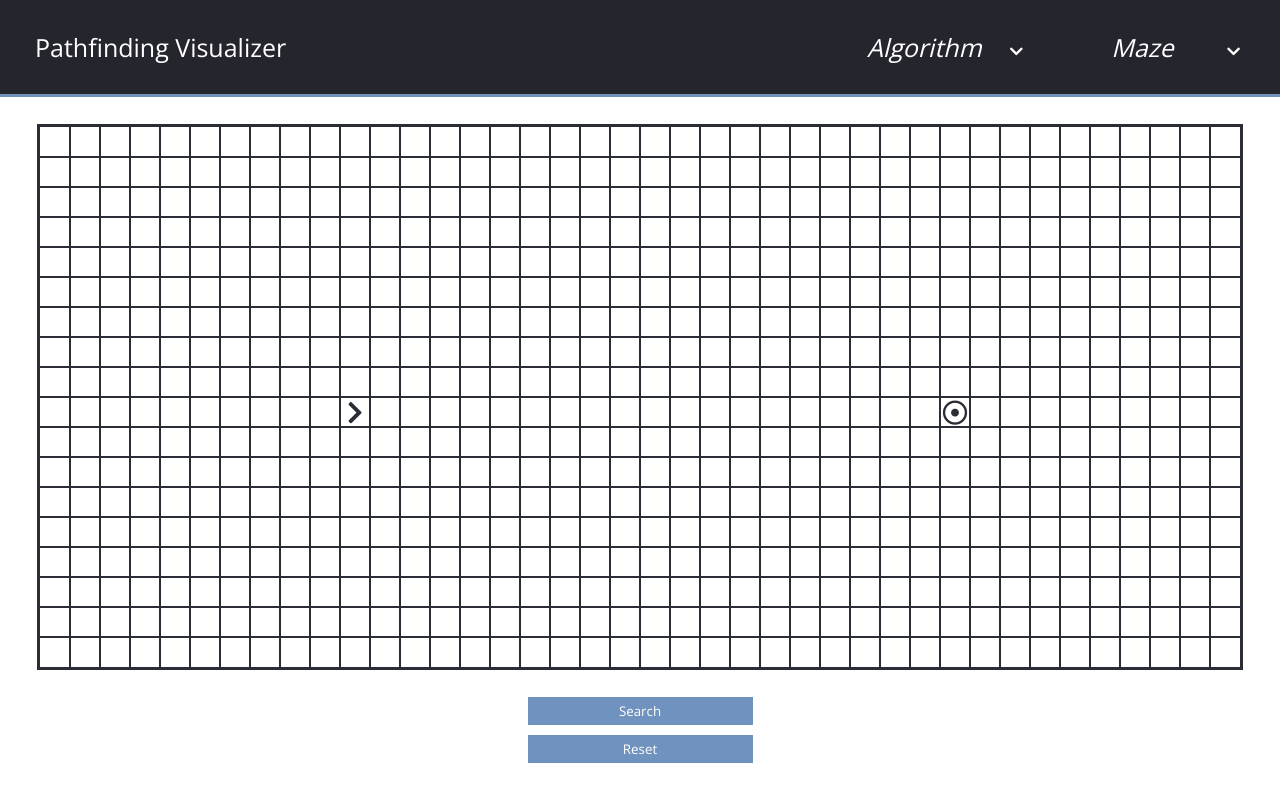
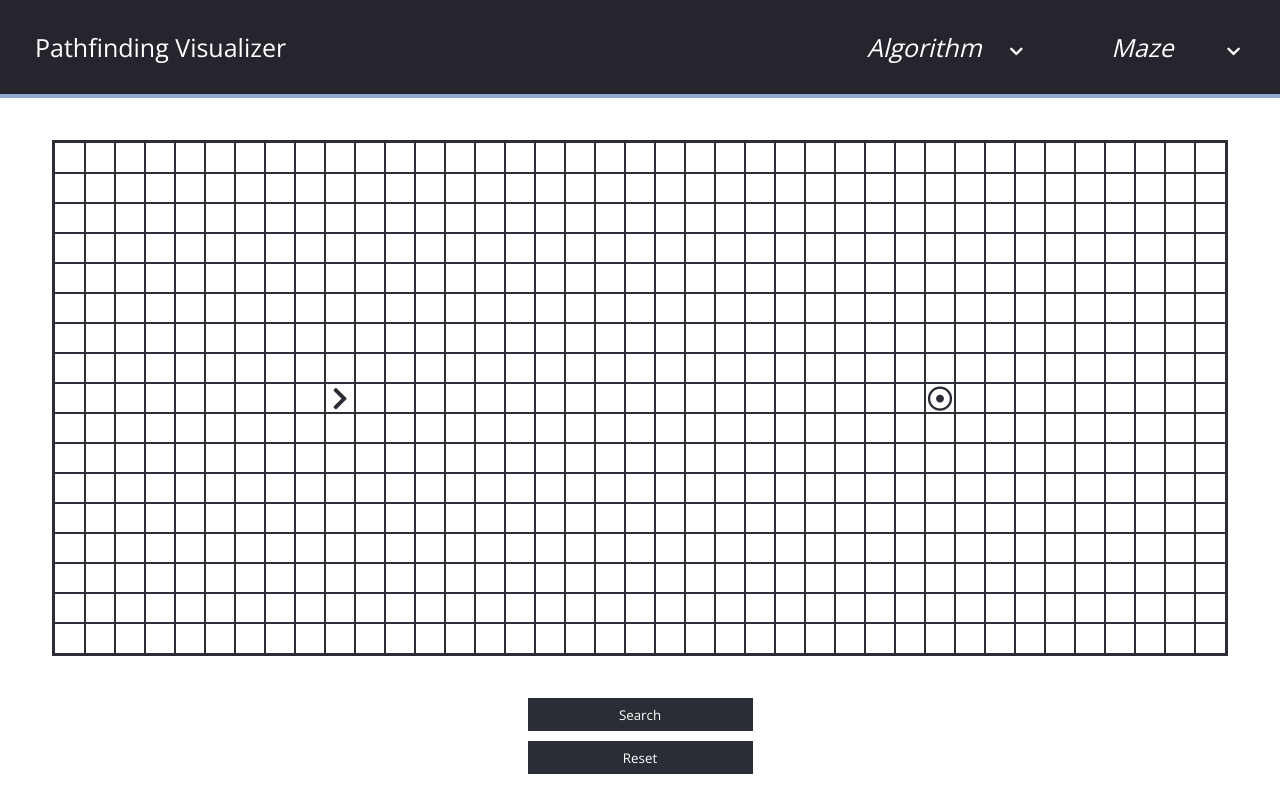
Before and after one commit to Daniel-Hinz/Pathfinding-Visualizer, a React (Create React App) app: page / in a window 1280 px wide. Built offline with nearby package versions, Linux system fonts and the light colour scheme.

Commit message:
merged maze and pathfinding algos

```diff
--- a/src/algorithms/maze/backtrack.js
+++ b/src/algorithms/maze/backtrack.js
@@ -34,16 +34,16 @@ function getBarrier(grid, row1, col1, row2, col2){
 function getNeighbor(grid, node) {
     let neighbors = [];
 
-    if (node.row > 0 && grid[node.row-2][node.col].visited !== true && grid[node.row-2][node.col].type !== 'start')
+    if (node.row > 0 && grid[node.row-2][node.col].visited !== true)
         neighbors.push(grid[node.row-2][node.col]);
 
-    if (node.col+2 < grid[0].length && grid[node.row][node.col+2].visited !== true && grid[node.row][node.col+2].type !== 'start')
+    if (node.col+2 < grid[0].length && grid[node.row][node.col+2].visited !== true)
         neighbors.push(grid[node.row][node.col+2]);
 
-    if (node.row+2 < grid.length && grid[node.row+2][node.col].visited !== true && grid[node.row+2][node.col].type !== 'start')
+    if (node.row+2 < grid.length && grid[node.row+2][node.col].visited !== true)
         neighbors.push(grid[node.row+2][node.col]);
 
-    if (node.col > 0 && grid[node.row][node.col-2].visited !== true && grid[node.row][node.col-2].type !== 'start')
+    if (node.col > 0 && grid[node.row][node.col-2].visited !== true)
         neighbors.push(grid[node.row][node.col-2]);
 
     return neighbors[Math.floor(Math.random() * neighbors.length)];
--- a/src/algorithms/maze/division.js
+++ b/src/algorithms/maze/division.js
@@ -22,9 +22,7 @@ export default function division(component, grid, row, col, old) {
         }
 
         // get gap node
-        let gap = 0;
-        if (col-1 < 0 || grid[0].length > component.state.nodes[0][component.state.nodes.length-1].col)
-            gap = Math.floor(Math.random() * grid[0].length);
+        let gap =  Math.floor(Math.random() * grid[0].length);
 
         // draw the line from starting col
         for (let i = col; i < col + grid[0].length; ++i) {
@@ -72,9 +70,7 @@ export default function division(component, grid, row, col, old) {
         }
 
         // get gap node
-        let gap = 0;
-        if (row-1 < 0 || grid.length > component.state.nodes[component.state.nodes.length-1][0].row)
-            gap = Math.floor(Math.random() * grid.length);
+        let gap = Math.floor(Math.random() * grid.length);
 
         // draw line from start row
         for (let i = row; i < row + grid.length; ++i) {
--- a/src/algorithms/maze/random.js
+++ b/src/algorithms/maze/random.js
@@ -1,6 +1,4 @@
-export default function randomMaze(component) {
-    let grid = component.state.nodes;
-
+export default function randomMaze(component, grid) {
     for(let row = 0; row < grid.length; ++row) {
         for (let col = 0; col < grid[0].length; ++col) {
 
--- a/src/algorithms/pathfinding/astar.js
+++ b/src/algorithms/pathfinding/astar.js
@@ -3,7 +3,6 @@ function AStar(component, start, end) {
 
     // initialize variables
     let open     = [];
-    let camefrom = [];
     let count    = 0;
 
     // set node values
@@ -59,10 +58,10 @@ function AStar(component, start, end) {
 function getNeighbors(grid, node) {
     let neighbors = [];
 
-    if (node.row - 1 > 0 && grid[node.row-1][node.col].visited === false)
+    if (node.row > 0 && grid[node.row-1][node.col].visited === false)
         neighbors.push(grid[node.row-1][node.col]);
 
-    if (node.col - 1 > 0 && grid[node.row][node.col-1].visited === false)
+    if (node.col > 0 && grid[node.row][node.col-1].visited === false)
         neighbors.push(grid[node.row][node.col-1]);
 
     if (node.row + 1 < grid.length && grid[node.row+1][node.col].visited === false)
@@ -79,9 +78,4 @@ function getDistance(a, b) {
     return Math.hypot(a.row - b.row, a.col - b.col);
 }
 
-// builds best path
-function reconstruct(end) {
-
-}
-
 export default AStar;
--- a/src/algorithms/pathfinding/dijkstras.js
+++ b/src/algorithms/pathfinding/dijkstras.js
@@ -22,20 +22,24 @@ function Dijkstras(component, start, end) {
         // sort queue by distance (asc)
         queue.sort((first, second) => {
             return first.dist - second.dist;
-        })
+        });
 
-        // get element with lowest distance, update it, and remove it from queue
+        // get element with lowest distance and remove it from queue
         let current = queue.shift();
+
+        // return if at destination trapped
+        if ((current.row === end.row && current.col === end.col) || current.dist === Number.MAX_VALUE)
+            return console.log("finished");
+
+        // update node
         setTimeout(() => {
             component.setNode(current.row, current.col, 'type', 'visited', 'visited', true);
         }, 25 * count++);
 
-        // return if at destination
-        if (current.row === end.row && current.col === end.col)
-            return console.log("reached");
+        // get neighbors of current, return if none
+        let neighbors = getNeighbors(component.state.nodes, current);
 
-        // check each neighbor of current
-        let neighbors = getNeighbors(component.state.nodes, current);
+        // evaluate each neighbors
         for (let i = 0; i < neighbors.length; ++i) {
 
             // update distance of element with
--- a/src/components/main.jsx
+++ b/src/components/main.jsx
@@ -43,8 +43,8 @@ class Main extends React.Component {
 
     generateGrid() {
         let main = document.querySelector('.main');
-        let numCols = Math.floor(main.offsetWidth / 30) - 2;
-        let numRows = Math.floor(main.offsetHeight / 30) - 2;
+        let numCols = ((Math.floor(main.offsetWidth / 30) - 2) % 2 === 1) ? (Math.floor(main.offsetWidth / 30) - 2) : (Math.floor(main.offsetWidth / 30) - 2) - 1;
+        let numRows = ((Math.floor(main.offsetHeight / 30) - 2) % 2 === 1) ? (Math.floor(main.offsetHeight / 30) - 2) : (Math.floor(main.offsetHeight / 30) - 2) - 1;
 
         let grid = [];
         for (let row = 0; row < numRows; ++row) {
@@ -79,7 +79,9 @@ class Main extends React.Component {
             for (let col = 0; col < this.state.nodes[0].length; ++col) {
                 let node = {...grid[row][col]}
 
-                if (attr === 'visited')
+                if (attr === 'type' && (grid[row][col].type === 'start' || grid[row][col].type === 'end'))
+                    continue;
+                else if (attr === 'visited')
                     node[attr] = (node.type === 'barrier') ? true : false;
                 else
                     node[attr] = value;
@@ -98,8 +100,8 @@ class Main extends React.Component {
             for (let col = 0; col < this.state.nodes[0].length; ++col) {
                 if (row === newRow && col === newCol) {
                     let node = {...grid[row][col]}
-                    node[attr1] = val1;
-                    node[attr2] = val2;
+                    node[attr1]    = val1;
+                    node[attr2]    = val2;
                     grid[row][col] = node;
                 }
             }
@@ -107,7 +109,7 @@ class Main extends React.Component {
 
         this.setState({
             start: (val1 === 'start') ? grid[newRow][newCol] : this.state.start,
-            end: (val1 === 'end') ? grid[newRow][newCol] : this.state.end,
+            end:   (val1 === 'end'  ) ? grid[newRow][newCol] : this.state.end,
             nodes: grid
         });
     }
@@ -125,8 +127,7 @@ class Main extends React.Component {
                         }}>
                             <option value=''>Algorithm</option>
                             <option value='Dijkstras'>Dijkstras</option>
-                            <option value='A*'>A*</option>
-                            <option value='Swarm'>Swarm</option>
+                            <option value='A*'>A* Search</option>
                             <option value='Breadth'>Breadth First</option>
                             <option value='Depth'>Depth First</option>
                         </select>
@@ -139,8 +140,7 @@ class Main extends React.Component {
                             switch(e.target.value) {
                                 case 'Backtrack': this.setGrid('type', 'barrier'); backtrack (this, this.state.nodes[0][0]); break;
                                 case 'Division':  this.setGrid('type', '');        division  (this, this.state.nodes,0,0,0); break;
-                                case 'Random':    this.setGrid('type', '');        randomMaze(this);                         break;
-                                default: ;
+                                case 'Random':    this.setGrid('type', '');        randomMaze(this, this.state.nodes);       break;
                             }
                             this.setGrid('visited', true);
                         }}>
@@ -176,11 +176,11 @@ class Main extends React.Component {
                     <div className='control-panel'>
                         <input type="button" value='Search' onClick={() => {
                             switch(this.state.algorithm) {
-                                case 'A*':        AStar       (this, this.state.start, this.state.end); break;
-                                case 'Breadth':   BreadthFirst(this, this.state.start, this.state.end); break;
-                                case 'Depth':     DepthFirst  (this, this.state.start, this.state.end); break;
+                                case 'A*'       : AStar       (this, this.state.start, this.state.end); break;
+                                case 'Breadth'  : BreadthFirst(this, this.state.start, this.state.end); break;
+                                case 'Depth'    : DepthFirst  (this, this.state.start, this.state.end); break;
                                 case 'Dijkstras': Dijkstras   (this, this.state.start, this.state.end); break;
-                                case 'Swarm':     Swarm       (this, this.state.start, this.state.end); break;
+                                case 'Swarm'    : Swarm       (this, this.state.start, this.state.end); break;
                                 default: alert('Please select an algorithm');
                             }
                         }}/>
--- a/src/styles/App.css
+++ b/src/styles/App.css
@@ -19,7 +19,7 @@ header {
   background: var(--darker-blue);
   position: relative;
   padding: 15px 0;
-  border-bottom: 3px solid var(--blue);
+  border-bottom: 4px solid var(--lighter-blue);
   display: grid;
   grid-template-columns: 1fr 1fr;
   justify-items: center;
@@ -101,6 +101,7 @@ main {
 .barrier {
   font-size: 22.5px;
   background: var(--dark-blue);
+  outline: 0;
   cursor: pointer;
   transition: .2s;
   animation-name: add-barrier;
@@ -144,9 +145,9 @@ footer {
   outline: 0;
   border: 0;
   color: white;
-  padding: 5px 0;
+  padding: 7.5px 0;
   width: 225px;
-  background: var(--blue);
+  background: var(--dark-blue);
   cursor: pointer;
 }
 
```
